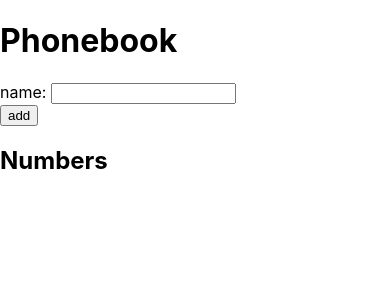
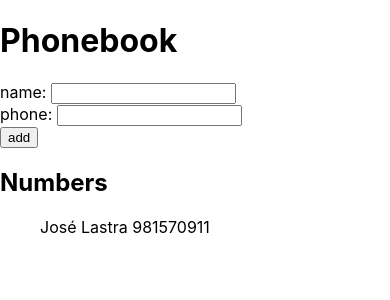
Before and after one commit to lastrafda/phonebook, a React (Create React App) app: page / in a window 390 px wide. Shown: the top 300 px of the page. Built offline with nearby package versions, Linux system fonts and the light colour scheme.

Commit message:
Added phone and show phonebook list

```diff
--- a/src/App.js
+++ b/src/App.js
@@ -2,35 +2,54 @@ import React, { useState } from 'react';
 
 function App() {
   const [ persons, setPersons ] = useState([
-    { name: 'José Lastra'}
+    {
+      name: 'José Lastra',
+      phone: '981570911'
+    }
   ])
   const [ newName, setNewName] = useState('')
+  const [ newPhone, setNewPhone] = useState('')
   const nameIsAlreadyAdded = persons.filter((x) => x.name === newName)
   const handleNameChange = (event) => {
     return setNewName(event.target.value);
   }
+  const handlePhoneChange = (event) => {
+    return setNewPhone(event.target.value);
+  }
   const addPerson = (event) => {
     event.preventDefault()
     if (!nameIsAlreadyAdded.length) {
-        setPersons(persons.concat({ name: newName }))
-        setNewName('')
+      let person = {
+        name: newName,
+        phone: newPhone
+      }
+      setPersons(persons.concat(person))
+      setNewName('')
+      setNewPhone('')
     } else {
       alert(`${newName} is already added to phonebook`)
     }
   }
+
 
   return (
     <div>
       <h1>Phonebook</h1>
       <form onSubmit={ addPerson }>
         <div>
-          name: <input value={newName} onChange={handleNameChange}/>
+          name: <input value={ newName } onChange={ handleNameChange }/>
+        </div>
+        <div>
+          phone: <input value={ newPhone } onChange={ handlePhoneChange }/>
         </div>
         <div>
           <button type='submit'>add</button>
         </div>
       </form>
       <h2>Numbers</h2>
+      <ul>
+        {persons.map((x) => <div>{`${x.name} ${x.phone}`}</div>)}
+      </ul>
     </div>
   );
 }
```
